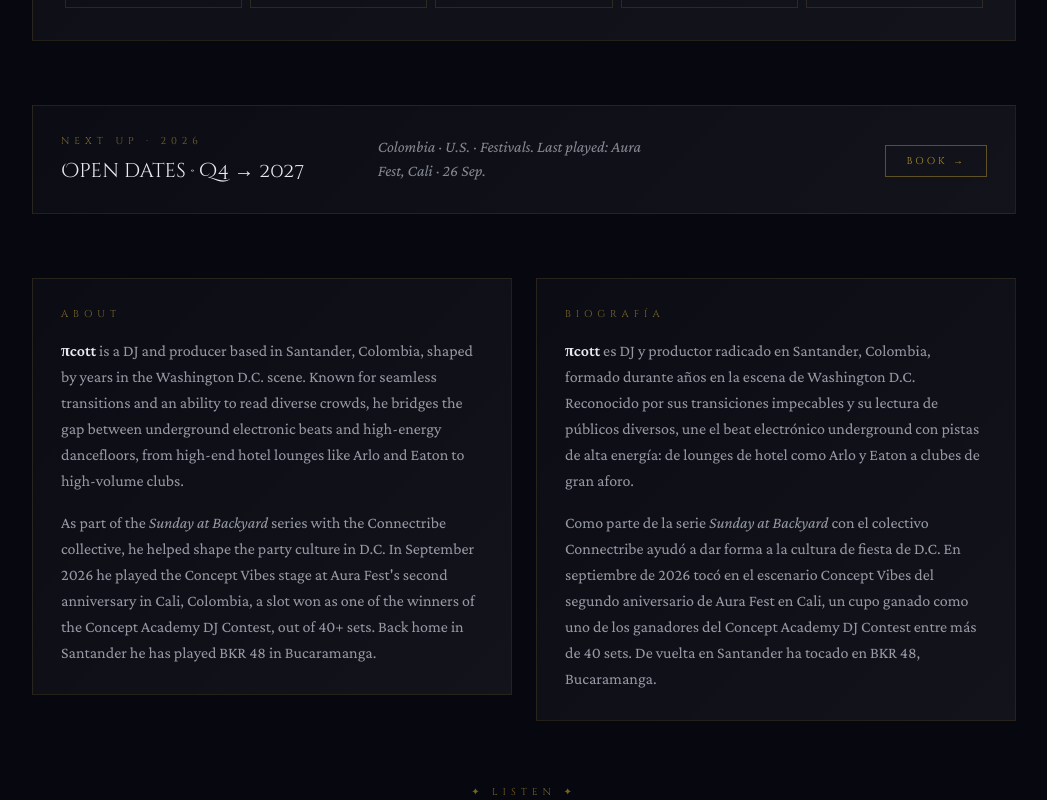
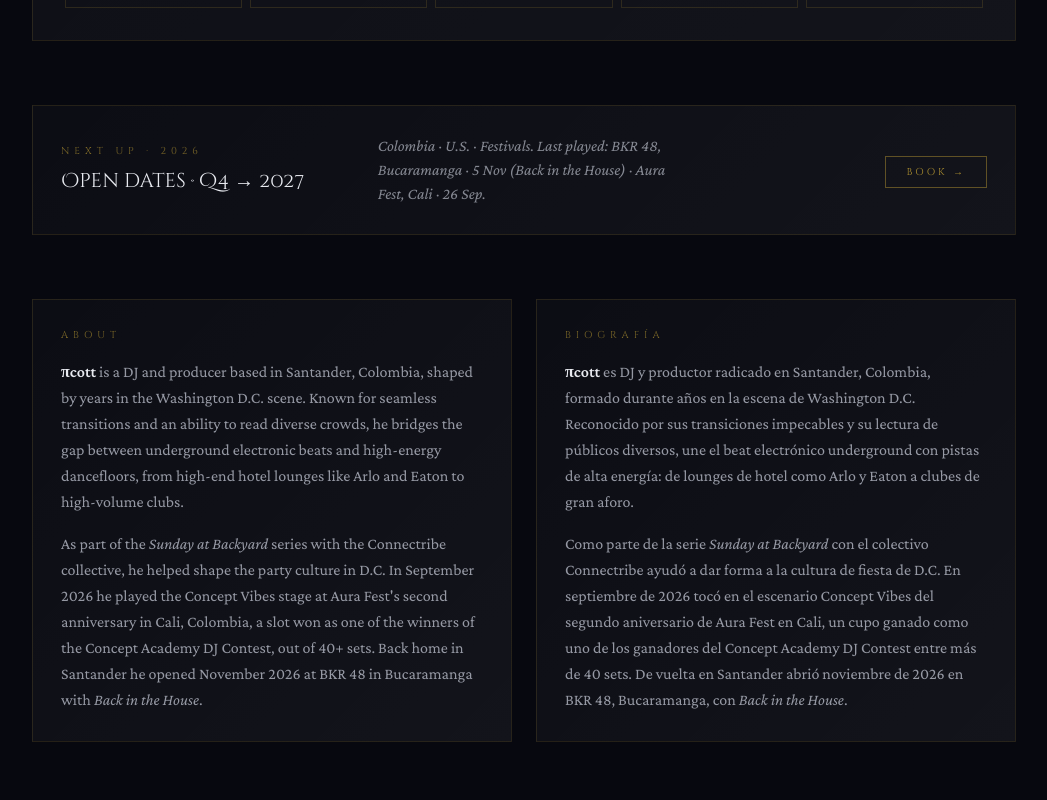
Before and after one commit to Picott/okaycubs-rpg, a Next.js app in the folder merch/: page /picott in a window 1280 px wide. Shown: the part 1600-2400 px from the top of the page, without its empty margins (116-1163 px from the left). Built offline with nearby package versions, Linux system fonts and the light colour scheme.

Commit message:
EPK: BKR 48 'Back in the House' (5 Nov 2026) as the newest highlight and last played

```diff
--- a/merch/app/picott/page.tsx
+++ b/merch/app/picott/page.tsx
@@ -25,6 +25,7 @@ const BACKYARD = [
 ];
 
 const HIGHLIGHTS = [
+  { k: 'Nov · 2026 · BKR 48',            t: 'Back in the House · Bucaramanga', img: '/picott/bkr48.jpg',    href: IG, cta: 'View' },
   { k: 'Sep · 2026 · Aura Fest',        t: 'Concept Vibes · Cali',     img: '/picott/aura-fest.jpg',       href: 'https://www.instagram.com/p/DdkZcMFEZFY/?img_index=9', cta: 'View' },
   { k: 'May · 2026 · Culture',          t: 'All Black Everything',     img: '/picott/culture.jpg',         href: 'https://www.instagram.com/reel/DYsDUMdRBJG/', cta: 'View' },
   { k: 'Mar · 2026 · Flash DC',         t: 'Connectribe · Live',       img: '/picott/flash-dc.jpg',        href: 'https://www.instagram.com/reel/DWbqna2Efxi/', cta: 'Watch' },
@@ -124,7 +125,7 @@ export default function PicottPage() {
       {/* Next up */}
       <section className="card-border p-7 grid sm:grid-cols-3 gap-6 items-center text-center sm:text-left">
         <div><div className={label}>Next up · 2026</div><div className="font-cinzel-deco text-xl text-quartz mt-2">Open dates · Q4 → 2027</div></div>
-        <div className="font-crimson text-silver/70 italic">Colombia · U.S. · Festivals. Last played: Aura Fest, Cali · 26 Sep.</div>
+        <div className="font-crimson text-silver/70 italic">Colombia · U.S. · Festivals. Last played: BKR 48, Bucaramanga · 5 Nov (Back in the House) · Aura Fest, Cali · 26 Sep.</div>
         <div className="sm:text-right"><a href={`mailto:${EMAIL}?subject=Booking%20%CF%80cott`} className={pill}>Book →</a></div>
       </section>
 
@@ -139,7 +140,7 @@ export default function PicottPage() {
           </p>
           <p className="font-crimson text-silver/80 leading-relaxed mt-4">
             As part of the <em>Sunday at Backyard</em> series with the Connectribe collective, he helped shape the party culture in D.C. In September 2026 he played the
-            Concept Vibes stage at Aura Fest&apos;s second anniversary in Cali, Colombia, a slot won as one of the winners of the Concept Academy DJ Contest, out of 40+ sets. Back home in Santander he has played BKR 48 in Bucaramanga.
+            Concept Vibes stage at Aura Fest&apos;s second anniversary in Cali, Colombia, a slot won as one of the winners of the Concept Academy DJ Contest, out of 40+ sets. Back home in Santander he opened November 2026 at BKR 48 in Bucaramanga with <em>Back in the House</em>.
           </p>
         </div>
         <div className="card-border p-7">
@@ -151,7 +152,7 @@ export default function PicottPage() {
           </p>
           <p className="font-crimson text-silver/80 leading-relaxed mt-4">
             Como parte de la serie <em>Sunday at Backyard</em> con el colectivo Connectribe ayudó a dar forma a la cultura de fiesta de D.C. En septiembre de 2026 tocó en el
-            escenario Concept Vibes del segundo aniversario de Aura Fest en Cali, un cupo ganado como uno de los ganadores del Concept Academy DJ Contest entre más de 40 sets. De vuelta en Santander ha tocado en BKR 48, Bucaramanga.
+            escenario Concept Vibes del segundo aniversario de Aura Fest en Cali, un cupo ganado como uno de los ganadores del Concept Academy DJ Contest entre más de 40 sets. De vuelta en Santander abrió noviembre de 2026 en BKR 48, Bucaramanga, con <em>Back in the House</em>.
           </p>
         </div>
       </section>
```
Also changed, not shown: merch/public/picott/bkr48.jpg (added).
